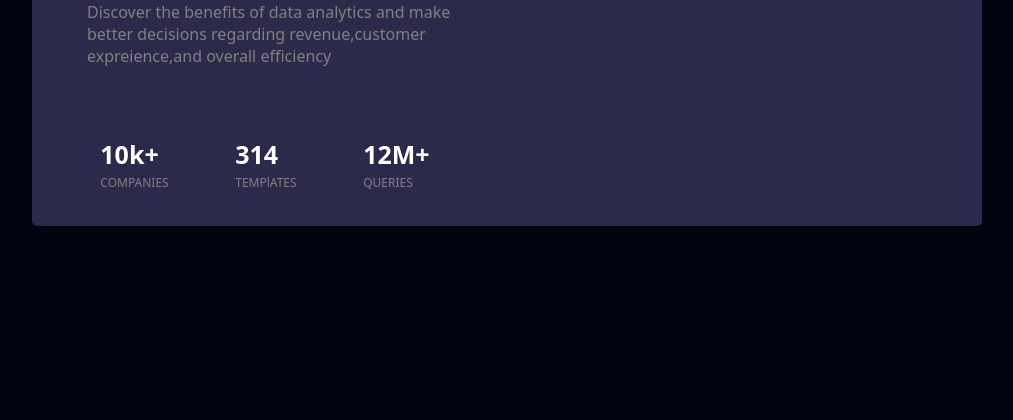
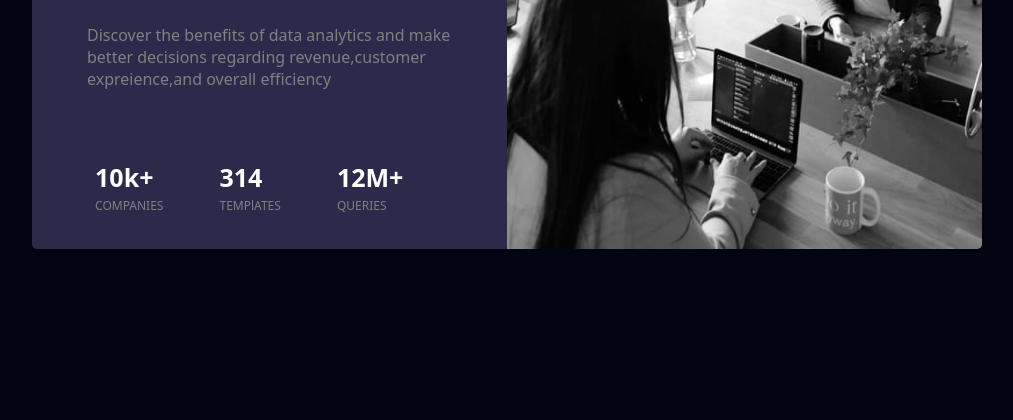
Before and after one commit to Dewanshakib/Card-01, a plain HTML site: page index.html in a window 1280 px wide. Shown: the part 380-800 px from the top of the page, without its empty margins (133-1146 px from the left). Drawn offline with Linux system fonts and the light colour scheme; the site is published under a folder, as on GitHub Pages, so addresses that start at the root find nothing.

Commit message:
Update index.html

```diff
--- a/index.html
+++ b/index.html
@@ -28,7 +28,7 @@
                     </div>
                 </div>
             </div>
-            <img src="/images/image-header-desktop.jpg" alt="womans are working and taking" class="img">
+            <img src="./images/image-header-desktop.jpg" alt="womans are working and taking" class="img">
         </div>
     </div>
 </body>
```
